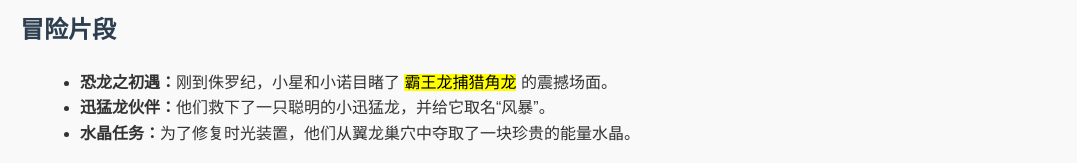
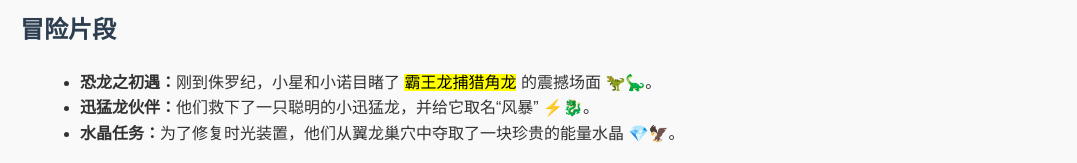
Before and after one commit to FanC111/homework1, a plain HTML site: page index.html in a window 1280 px wide. Shown: the part 185-348 px from the top of the page, without its empty margins (0-1077 px from the left). Drawn offline with Linux system fonts and the light colour scheme.

Commit message:
Update index.html

```diff
--- a/index.html
+++ b/index.html
@@ -32,9 +32,9 @@
 
     <h2>冒险片段</h2>
     <ul>
-        <li><strong>恐龙之初遇：</strong>刚到侏罗纪，小星和小诺目睹了 <mark>霸王龙捕猎角龙</mark> 的震撼场面。</li>
-        <li><strong>迅猛龙伙伴：</strong>他们救下了一只聪明的小迅猛龙，并给它取名“风暴”。</li>
-        <li><strong>水晶任务：</strong>为了修复时光装置，他们从翼龙巢穴中夺取了一块珍贵的能量水晶。</li>
+    <li><strong>恐龙之初遇：</strong>刚到侏罗纪，小星和小诺目睹了 <mark>霸王龙捕猎角龙</mark> 的震撼场面 🦖🦕。</li>
+    <li><strong>迅猛龙伙伴：</strong>他们救下了一只聪明的小迅猛龙，并给它取名“风暴” ⚡🐉。</li>
+    <li><strong>水晶任务：</strong>为了修复时光装置，他们从翼龙巢穴中夺取了一块珍贵的能量水晶 💎🦅。</li>
     </ul>
 
     <h2>故事的结尾</h2>
```
